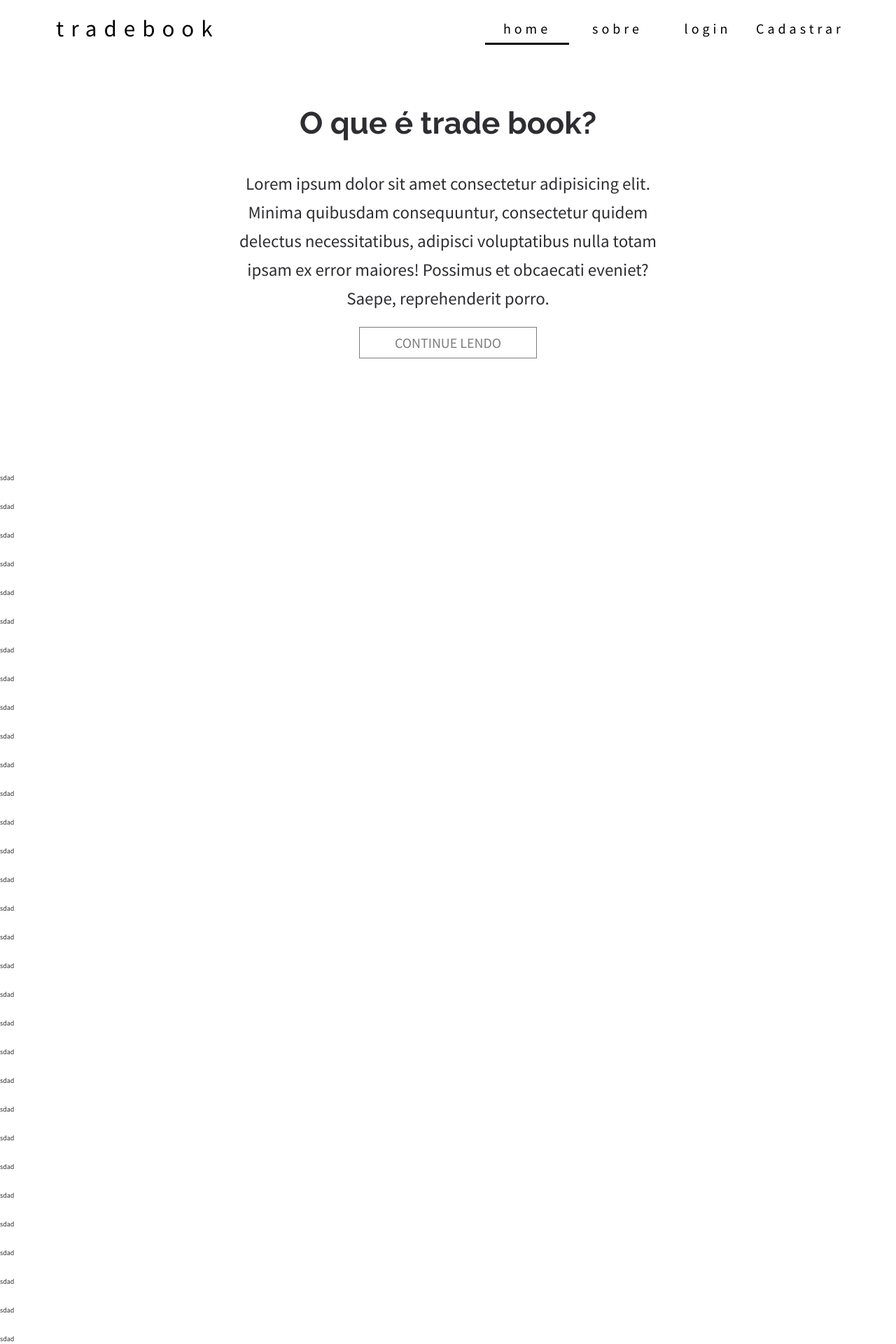
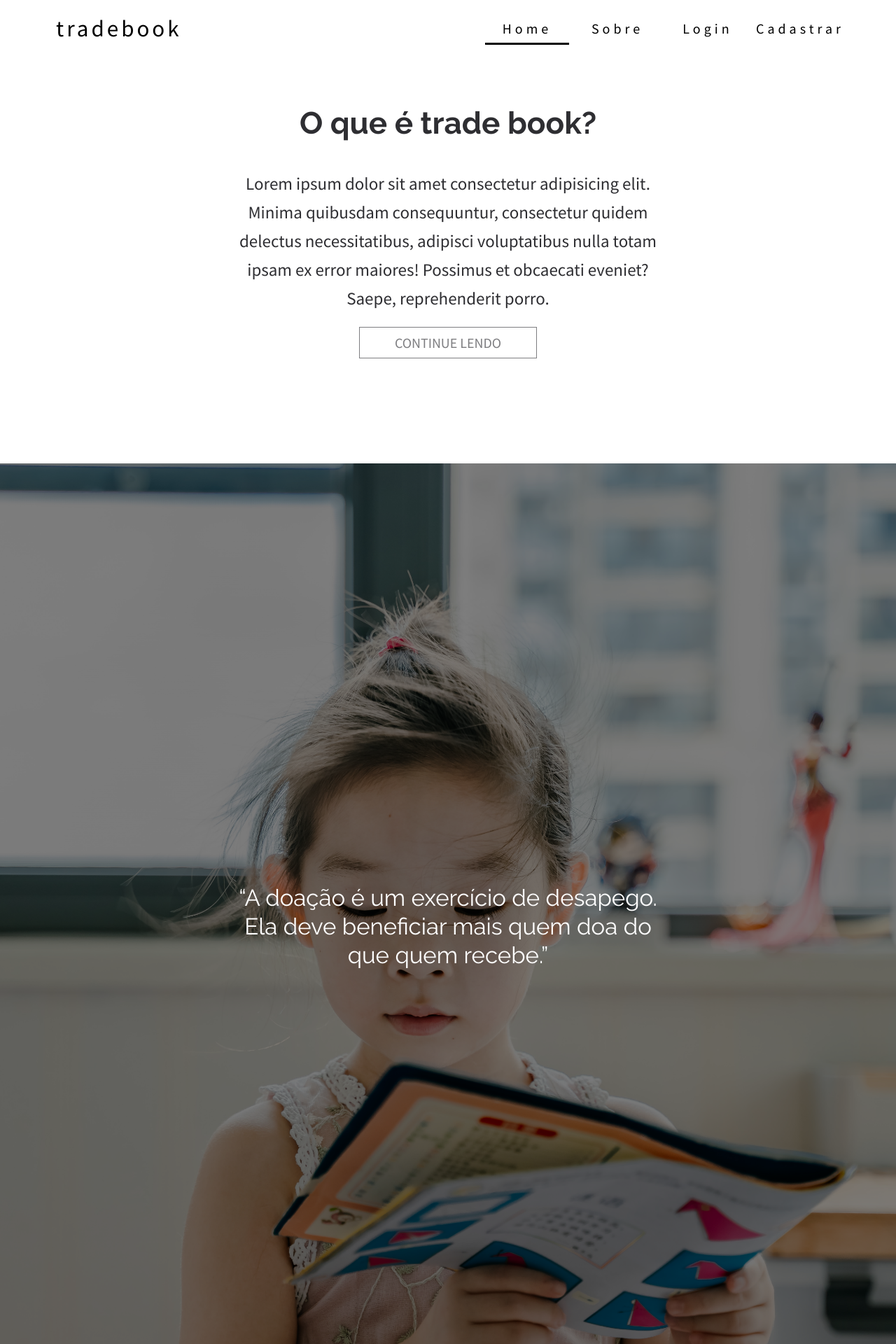
Before and after one commit to ItalloCastro09/NIP, a PHP site: page / in a window 1280 px wide. Shown: the top 1920 px of the page at 70% size. Run offline with PHP 8.4, Linux system fonts and the light colour scheme.

Commit message:
home page finalizada

```diff
--- a/src/components/header.php
+++ b/src/components/header.php
@@ -3,6 +3,7 @@
 	<meta name="viewport" content="width=device-width, initial-scale=1.0">
 	<meta http-equiv="X-UA-Compatible" content="ie=edge">
 	<link rel="stylesheet" href="css/style.css">
+	<link href="https://fonts.googleapis.com/css?family=Lora:700&display=swap" rel="stylesheet">
 	<link href="https://fonts.googleapis.com/css?family=Raleway:400,700|Source+Sans+Pro:400,700&display=swap" rel="stylesheet">
 	<title>Trade book</title>
 </head>
--- a/src/components/menu-top.php
+++ b/src/components/menu-top.php
@@ -4,9 +4,9 @@
   </div>
   <nav class="header-menu">
     <ul class="header-menu__list">
-      <li class="header-menu__item"><a data-color="white" href="">home</a></li>
-      <li class="header-menu__item"><a data-color="white" href="">sobre</a></li>
-      <li class="header-menu__item"><a data-color="white" href="">login</a></li>
+      <li class="header-menu__item"><a data-color="white" href="">Home</a></li>
+      <li class="header-menu__item"><a data-color="white" href="">Sobre</a></li>
+      <li class="header-menu__item"><a data-color="white" href="">Login</a></li>
       <li class="header-menu__item"><a data-color="white" href="">Cadastrar</a></li>
       <div class="line"></div>
     </ul>
--- a/src/css/style.css
+++ b/src/css/style.css
@@ -34,7 +34,7 @@ body {
 }
 
 .heading-logo {
-  letter-spacing: 1rem;
+  letter-spacing: 0.4rem;
   font-size: 3.3rem;
   font-style: normal;
   font-weight: normal;
@@ -62,6 +62,7 @@ body {
 .header {
   background: #fff;
   color: #000;
+  z-index: 99;
   padding: 2rem 8rem;
   display: flex;
   justify-content: space-between;
@@ -129,4 +179,44 @@ body {
   margin-top: 4rem;
 }
 
+.hero {
+  padding: 60rem 0;
+  background-image: url("../img/bg-hero.jpg");
+  background-repeat: no-repeat;
+  background-size: cover;
+  background-position: top;
+  font-size: 3.3rem;
+  color: #fff;
+  text-align: center;
+  font-family: "Raleway";
+  position: relative;
+}
+.hero::before {
+  content: "";
+  display: block;
+  width: 100%;
+  height: 100%;
+  position: absolute;
+  top: 0;
+  left: 0;
+  background: rgba(0, 0, 0, 0.5);
+  z-index: 1;
+}
+.hero p {
+  position: relative;
+  z-index: 2;
+}
+
+.book-box {
+  display: grid;
+  grid-template-columns: repeat(auto-fill, minmax(320px, 1fr));
+  grid-column-gap: 1.3rem;
+  grid-row-gap: 2.4rem;
+  justify-content: center;
+  padding: 6.2rem 4.6rem;
+  -webkit-justify-content: center;
+  -webkit-box-pack: center;
+  -ms-flex-pack: center;
+}
+
 /*# sourceMappingURL=style.css.map */
--- a/src/index.php
+++ b/src/index.php
@@ -7,79 +7,137 @@
 			<h1 class="heading-primary">O que é trade book?</h1>
 			<p class="paragraph">
 				Lorem ipsum dolor sit amet consectetur adipisicing elit. Minima quibusdam consequuntur, consectetur quidem delectus necessitatibus, adipisci voluptatibus nulla totam ipsam ex error maiores! Possimus et obcaecati eveniet? Saepe, reprehenderit porro.
-			</p>
+			</p><link href="https://fonts.googleapis.com/css?family=Lora:700&display=swap" rel="stylesheet">
 			<a  class="btn u-margin-top" href="">Continue Lendo</a>
 		</section>
-		<ul>
-			<li>sdad</li>
-			<li>sdad</li>
-			<li>sdad</li>
-			<li>sdad</li>
-			<li>sdad</li>
-			<li>sdad</li>
-			<li>sdad</li>
-			<li>sdad</li>
-			<li>sdad</li>
-			<li>sdad</li>
-			<li>sdad</li>
-			<li>sdad</li>
-			<li>sdad</li>
-			<li>sdad</li>
-			<li>sdad</li>
-			<li>sdad</li>
-			<li>sdad</li>
-			<li>sdad</li>
-			<li>sdad</li>
-			<li>sdad</li>
-			<li>sdad</li>
-			<li>sdad</li>
-			<li>sdad</li>
-			<li>sdad</li>
-			<li>sdad</li>
-			<li>sdad</li>
-			<li>sdad</li>
-			<li>sdad</li>
-			<li>sdad</li>
-			<li>sdad</li>
-			<li>sdad</li>
-			<li>sdad</li>
-			<li>sdad</li>
-			<li>sdad</li>
-			<li>sdad</li>
-			<li>sdad</li>
-			<li>sdad</li>
-			<li>sdad</li>
-			<li>sdad</li>
-			<li>sdad</li>
-			<li>sdad</li>
-			<li>sdad</li>
-			<li>sdad</li>
-			<li>sdad</li>
-			<li>sdad</li>
-			<li>sdad</li>
-			<li>sdad</li>
-			<li>sdad</li>
-			<li>sdad</li>
-			<li>sdad</li>
-			<li>sdad</li>
-			<li>sdad</li>
-			<li>sdad</li>
-			<li>sdad</li>
-			<li>sdad</li>
-			<li>sdad</li>
-			<li>sdad</li>
-			<li>sdad</li>
-			<li>sdad</li>
-			<li>sdad</li>
-			<li>sdad</li>
-			<li>sdad</li>
-			<li>sdad</li>
-			<li>sdad</li>
-			<li>sdad</li>
-			<li>sdad</li>
-			<li>sdad</li>
-			<li>sdad</li>
-		</ul>
+		<section class="hero">
+			<p> “A doação é um exercício de desapego.<br /> Ela deve beneficiar mais quem doa do<br /> que quem recebe.”</p>
+		</section>
+
+		<section class="book-box">
+			<a href="" class="book">
+				<img class="book__img" src="https://http2.mlstatic.com/livro-usado-a-bussola-de-ouro-philip-pullmandisponivel-D_NQ_NP_14096-MLB20082735874_042014-F.jpg" alt="">
+				<div class="book__paragraph">
+					<h1>Service Workies Ch4 — Cache</p>
+				</div>
+			</a>
+
+			<a href="" class="book">
+				<img class="book__img" src="https://http2.mlstatic.com/livro-usado-a-bussola-de-ouro-philip-pullmandisponivel-D_NQ_NP_14096-MLB20082735874_042014-F.jpg" alt="">
+				<div class="book__paragraph">
+					<h1>Service Workies Ch4 — Cache</p>
+				</div>
+			</a>
+
+			<a href="" class="book">
+				<img class="book__img" src="https://http2.mlstatic.com/livro-usado-a-bussola-de-ouro-philip-pullmandisponivel-D_NQ_NP_14096-MLB20082735874_042014-F.jpg" alt="">
+				<div class="book__paragraph">
+					<h1>Service Workies Ch4 — Cache</p>
+				</div>
+			</a>
+
+
+			<a href="" class="book">
+				<img class="book__img" src="https://http2.mlstatic.com/livro-usado-a-bussola-de-ouro-philip-pullmandisponivel-D_NQ_NP_14096-MLB20082735874_042014-F.jpg" alt="">
+				<div class="book__paragraph">
+					<h1>Service Workies Ch4 — Cache</p>
+				</div>
+			</a>
+
+
+			<a href="" class="book">
+				<img class="book__img" src="https://http2.mlstatic.com/livro-usado-a-bussola-de-ouro-philip-pullmandisponivel-D_NQ_NP_14096-MLB20082735874_042014-F.jpg" alt="">
+				<div class="book__paragraph">
+					<h1>Service Workies Ch4 — Cache</p>
+				</div>
+			</a>
+
+
+
+			<a href="" class="book">
+				<img class="book__img" src="https://http2.mlstatic.com/livro-usado-a-bussola-de-ouro-philip-pullmandisponivel-D_NQ_NP_14096-MLB20082735874_042014-F.jpg" alt="">
+				<div class="book__paragraph">
+					<h1>Service Workies Ch4 — Cache</p>
+				</div>
+			</a>
+
+
+			<a href="" class="book">
+				<img class="book__img" src="https://http2.mlstatic.com/livro-usado-a-bussola-de-ouro-philip-pullmandisponivel-D_NQ_NP_14096-MLB20082735874_042014-F.jpg" alt="">
+				<div class="book__paragraph">
+					<h1>Service Workies Ch4 — Cache</p>
+				</div>
+			</a>
+
+
+			<a href="" class="book">
+				<img class="book__img" src="https://http2.mlstatic.com/livro-usado-a-bussola-de-ouro-philip-pullmandisponivel-D_NQ_NP_14096-MLB20082735874_042014-F.jpg" alt="">
+				<div class="book__paragraph">
+					<h1>Service Workies Ch4 — Cache</p>
+				</div>
+			</a>
+
+
+			<a href="" class="book">
+				<img class="book__img" src="https://http2.mlstatic.com/livro-usado-a-bussola-de-ouro-philip-pullmandisponivel-D_NQ_NP_14096-MLB20082735874_042014-F.jpg" alt="">
+				<div class="book__paragraph">
+					<h1>Service Workies Ch4 — Cache</p>
+				</div>
+			</a>
+
+
+			<a href="" class="book">
+				<img class="book__img" src="https://http2.mlstatic.com/livro-usado-a-bussola-de-ouro-philip-pullmandisponivel-D_NQ_NP_14096-MLB20082735874_042014-F.jpg" alt="">
+				<div class="book__paragraph">
+					<h1>Service Workies Ch4 — Cache</p>
+				</div>
+			</a>
+
+
+			<a href="" class="book">
+				<img class="book__img" src="https://http2.mlstatic.com/livro-usado-a-bussola-de-ouro-philip-pullmandisponivel-D_NQ_NP_14096-MLB20082735874_042014-F.jpg" alt="">
+				<div class="book__paragraph">
+					<h1>Service Workies Ch4 — Cache</p>
+				</div>
+			</a>
+
+
+			<a href="" class="book">
+				<img class="book__img" src="https://http2.mlstatic.com/livro-usado-a-bussola-de-ouro-philip-pullmandisponivel-D_NQ_NP_14096-MLB20082735874_042014-F.jpg" alt="">
+				<div class="book__paragraph">
+					<h1>Service Workies Ch4 — Cache</p>
+				</div>
+			</a>
+
+
+			<a href="" class="book">
+				<img class="book__img" src="https://http2.mlstatic.com/livro-usado-a-bussola-de-ouro-philip-pullmandisponivel-D_NQ_NP_14096-MLB20082735874_042014-F.jpg" alt="">
+				<div class="book__paragraph">
+					<h1>Service Workies Ch4 — Cache</p>
+				</div>
+			</a>
+
+
+			<a href="" class="book">
+				<img class="book__img" src="https://http2.mlstatic.com/livro-usado-a-bussola-de-ouro-philip-pullmandisponivel-D_NQ_NP_14096-MLB20082735874_042014-F.jpg" alt="">
+				<div class="book__paragraph">
+					<h1>Service Workies Ch4 — Cache</p>
+				</div>
+			</a>
+
+
+			<a href="" class="book">
+				<img class="book__img" src="https://http2.mlstatic.com/livro-usado-a-bussola-de-ouro-philip-pullmandisponivel-D_NQ_NP_14096-MLB20082735874_042014-F.jpg" alt="">
+				<div class="book__paragraph">
+					<h1>Service Workies Ch4 — Cache</p>
+				</div>
+			</a>
+
+		</section>
+
+		<footer class="footer">
+			<p>Nenhum direito reservado</p>
+		</footer>
 	<script src="js/scrollMenuEfect.js"></script>
 	</body>
 </html>
--- a/src/sass/base/_typography.scss
+++ b/src/sass/base/_typography.scss
@@ -6,7 +6,7 @@ body {
 }
 
 .heading-logo {
-  letter-spacing: 1rem;
+  letter-spacing: 0.4rem;
   font-size: $font-size-large;
   font-style: normal;
   font-weight: normal;
--- a/src/sass/components/_header.scss
+++ b/src/sass/components/_header.scss
@@ -1,6 +1,7 @@
 .header {
   background: $color-white;
   color: $color-black;
+  z-index: 99;
 
   padding: 2rem 8rem;
   display: flex;
--- a/src/sass/main.scss
+++ b/src/sass/main.scss
@@ -6,5 +6,7 @@
 
 @import "components/header";
 @import "components/button";
+@import "components/book";
+@import "components/footer";
 
 @import "pages/home.scss";
```
Also changed, not shown: other parts of src/css/style.css (+49 -0 lines), src/sass/components/_book.scss (added, +41 -0 lines), src/sass/components/_footer.scss (added, +8 -0 lines), src/sass/pages/_home.scss (added, +56 -0 lines), src/sass/pages/home.scss (deleted, +0 -13 lines), src/img/bg-hero.jpg (added), 2 other files.
